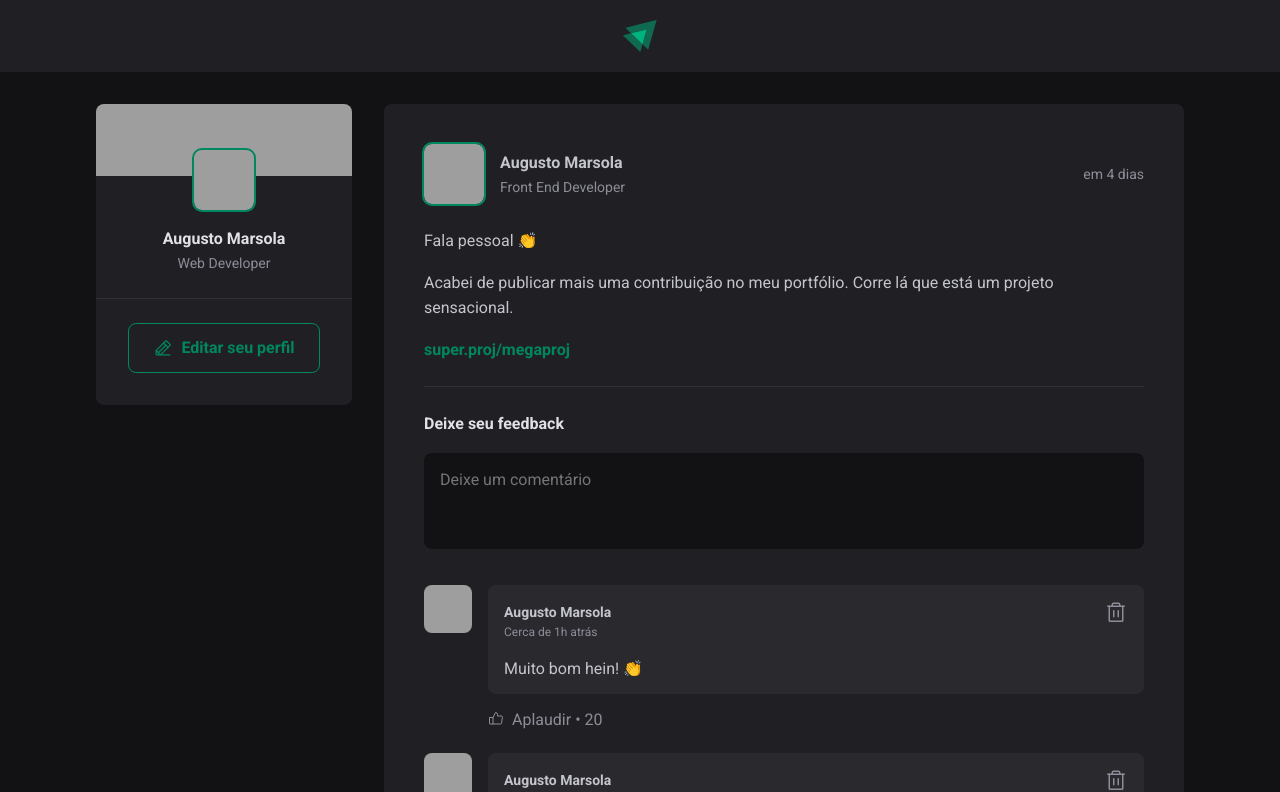
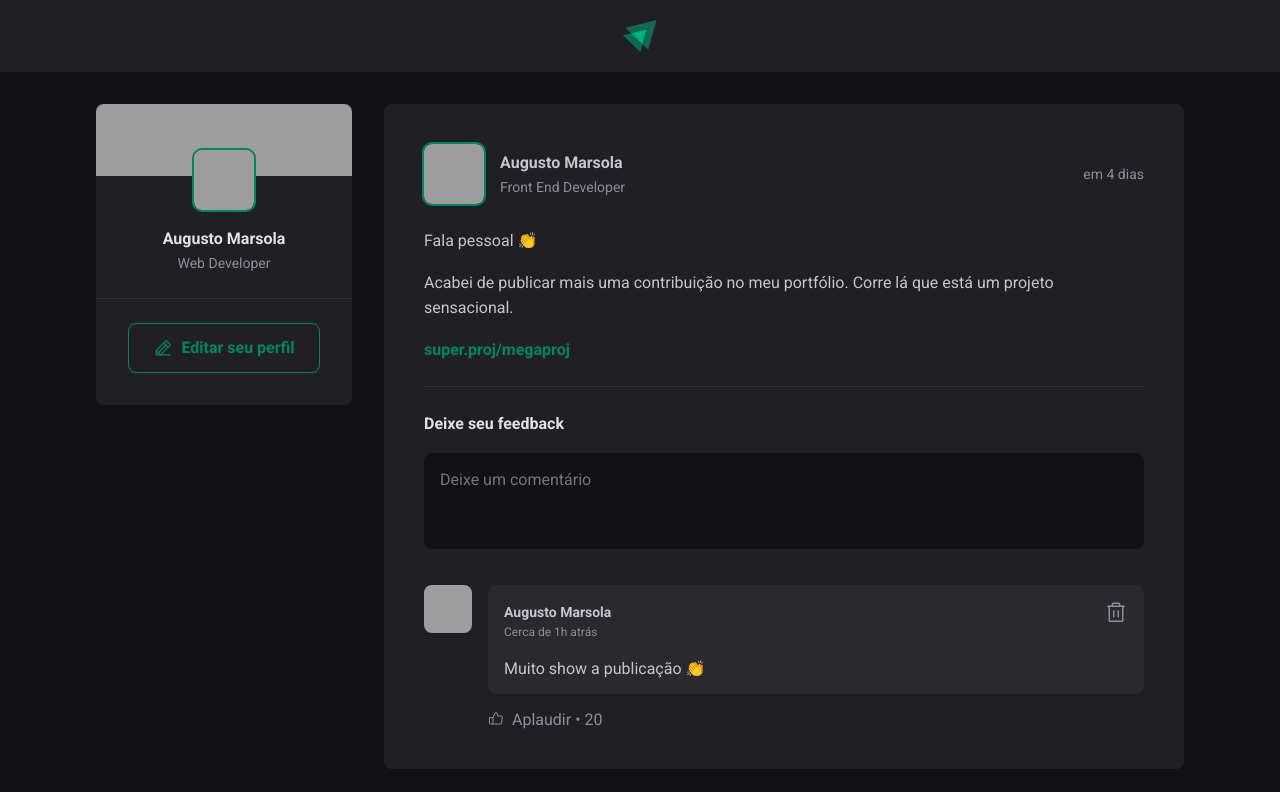
Before and after one commit to augustomarsola/01-newignite-fundamentos-reactjs, a React (Vite) app: page / in a window 1280 px wide. Shown: the top 792 px of the page. Built offline with nearby package versions, Linux system fonts and the light colour scheme; grey boxes are pictures that could not be loaded.

Commit message:
Add the post comment function

```diff
--- a/index.html
+++ b/index.html
@@ -6,7 +6,6 @@
 
   <link rel="preconnect" href="https://fonts.googleapis.com" />
   <link rel="preconnect" href="https://fonts.gstatic.com" crossorigin />
-  <link rel="icon" type="image/svg+xml" href="/src/favicon.svg" />
   <meta name="viewport" content="width=device-width, initial-scale=1.0" />
   <title>New Ignite - First Concepts</title>
   <link href="https://fonts.googleapis.com/css2?family=Lato:wght@300;400;700&family=Roboto:wght@400;700&display=swap"
--- a/src/App.jsx
+++ b/src/App.jsx
@@ -54,6 +54,7 @@ function App() {
         <main>
           {posts.map((post) => (
             <Posts
+              key={post.id}
               author={post.author}
               content={post.content}
               publishedAt={post.publishedAt}
--- a/src/components/Avatar.jsx
+++ b/src/components/Avatar.jsx
@@ -1,9 +1,9 @@
 import styles from "./Avatar.module.scss";
 
-export function Avatar({ hasBorder = true, src }) {
+export function Avatar({ hasborder = true, src }) {
   return (
     <img
-      className={hasBorder ? styles.avatarWithBorder : styles.avatar}
+      className={hasborder ? styles.avatarWithBorder : styles.avatar}
       src={src}
     />
   );
--- a/src/components/Comment.jsx
+++ b/src/components/Comment.jsx
@@ -2,11 +2,11 @@ import { ThumbsUp, Trash } from "phosphor-react";
 import { Avatar } from "./Avatar";
 import styles from "./Comment.module.scss";
 
-export function Comment() {
+export function Comment({ content }) {
   return (
     <div className={styles.comment}>
       <Avatar
-        hasBorder={false}
+        hasborder={false}
         src="https://avatars.githubusercontent.com/u/25964446?v=4"
       />
 
@@ -25,7 +25,7 @@ export function Comment() {
             </button>
           </header>
 
-          <p>Muito bom hein! 👏</p>
+          <p>{content}</p>
         </div>
 
         <footer>
--- a/src/components/Header.jsx
+++ b/src/components/Header.jsx
@@ -3,7 +3,7 @@ import logoIgnite from "../assets/ignite-logo.svg";
 
 export function Header() {
   return (
-    <header className={styles.header} hasBorder>
+    <header className={styles.header} hasborder="true">
       <img src={logoIgnite} alt="Logo do Ignite" />
     </header>
   );
--- a/src/components/Posts.jsx
+++ b/src/components/Posts.jsx
@@ -1,10 +1,15 @@
 import { format, formatDistanceToNow } from "date-fns";
 import { ptBR } from "date-fns/locale";
+import { useState } from "react";
 import { Avatar } from "./Avatar";
 import { Comment } from "./Comment";
 import styles from "./Posts.module.scss";
 
 export function Posts({ author, publishedAt, content }) {
+  const [comments, setComments] = useState(["Muito show a publicação 👏"]);
+
+  const [newCommentText, setNewCommentText] = useState("");
+
   const publishedDateFormated = format(
     publishedAt,
     "dd 'de' MMMM 'ás' HH':'mm",
@@ -17,6 +22,16 @@ export function Posts({ author, publishedAt, content }) {
     addSuffix: true,
     locale: ptBR,
   });
+
+  function handleCreateNewComment() {
+    event.preventDefault();
+    setComments([...comments, newCommentText]);
+    setNewCommentText("");
+  }
+
+  function handleNewCommentChange() {
+    setNewCommentText(event.target.value);
+  }
 
   return (
     <article className={styles.post}>
@@ -38,12 +53,12 @@ export function Posts({ author, publishedAt, content }) {
       </header>
 
       <div className={styles.content}>
-        {content.map((line) => {
+        {content.map((line, index) => {
           if (line.type === "paragraph") {
-            return <p>{line.content}</p>;
+            return <p key={index}>{line.content}</p>;
           } else if (line.type === "link") {
             return (
-              <p>
+              <p key={index}>
                 <a href="#">{line.content}</a>
               </p>
             );
@@ -51,10 +66,14 @@ export function Posts({ author, publishedAt, content }) {
         })}
       </div>
 
-      <form className={styles.commentForm}>
+      <form className={styles.commentForm} onSubmit={handleCreateNewComment}>
         <strong>Deixe seu feedback</strong>
 
-        <textarea placeholder="Deixe um comentário" />
+        <textarea
+          value={newCommentText}
+          placeholder="Deixe um comentário"
+          onChange={handleNewCommentChange}
+        />
 
         <footer>
           <button type="submit">Publicar</button>
@@ -62,9 +81,9 @@ export function Posts({ author, publishedAt, content }) {
       </form>
 
       <div className={styles.commentList}>
-        <Comment />
-        <Comment />
-        <Comment />
+        {comments.map((comment) => (
+          <Comment content={comment} />
+        ))}
       </div>
     </article>
   );
```
